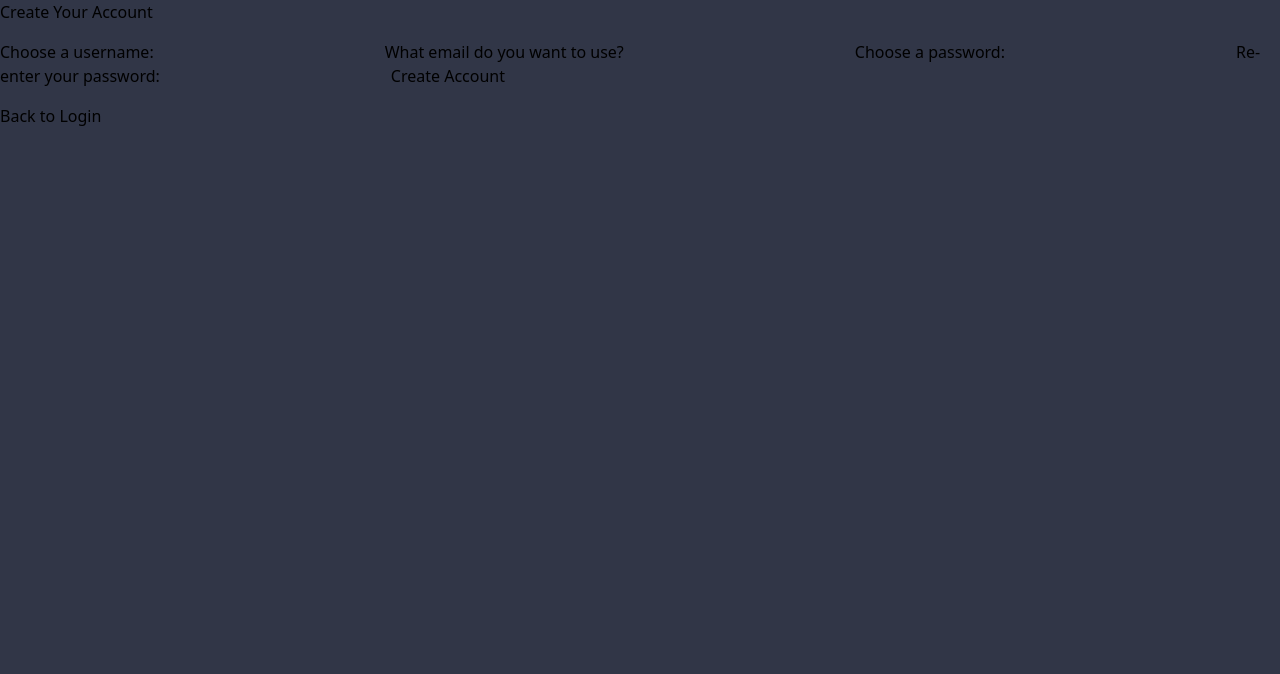
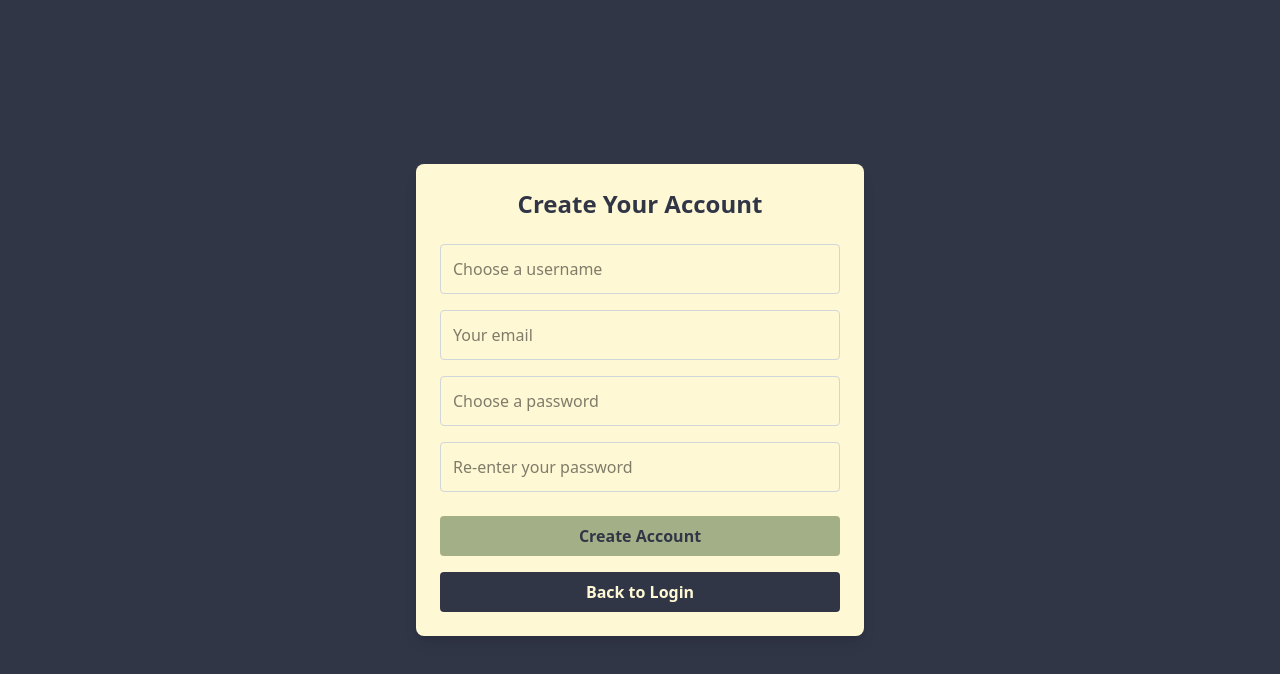
Before and after one commit to MagneticStar/SwanHacks2025, a React (Vite) app in the folder Frontend/swan-hacks/: page /signup in a window 1280 px wide. Shown: the top 674 px of the page. Built offline with nearby package versions, Linux system fonts and the light colour scheme.

Commit message:
feat: updating styles for user pages

```diff
--- a/Frontend/swan-hacks/src/App.jsx
+++ b/Frontend/swan-hacks/src/App.jsx
@@ -11,8 +11,8 @@ import Home from './components/home/Home';
 function App() {
 
   const [user, setUser] = useState({
-    id: '',
-    name: '',
+    id: '1',
+    name: '1',
     email: '',
     elo: ''
   });
--- a/Frontend/swan-hacks/src/components/user/UserDeletion.jsx
+++ b/Frontend/swan-hacks/src/components/user/UserDeletion.jsx
@@ -42,7 +42,6 @@ export default function DeleteUser({ userInfo, setUserInfo }) {
       setSuccess("Account deleted successfully 🤰");
       setUserInfo({ id: "", name: "", username: "", elo: "" });
       setTimeout(() => navigate("/signup"), 1500);
-
     } catch (err) {
       console.error(err);
       setError("Invalid username or password.");
@@ -50,19 +49,21 @@ export default function DeleteUser({ userInfo, setUserInfo }) {
   }
 
   return (
-    <div style={{ maxWidth: "400px", margin: "auto", padding: "1rem" }}>
-      <h1>Delete Account</h1>
-      <p style={{ marginBottom: "1rem" }}>
+    <div className="flex flex-col items-center justify-center min-h-screen px-5 py-10">
+      <div className="w-full max-w-md bg-[#FFF8D4] rounded-lg shadow-lg p-6">
+        <h1 className="text-2xl font-bold text-[#313647] mb-3">Delete Account</h1>
+        <p className="text-[#313647] mb-6">
           Enter your username and password to confirm account deletion.
         </p>
 
-      <form onSubmit={handleDelete}>
+        <form className="flex flex-col gap-4" onSubmit={handleDelete}>
           <input
             type="text"
             name="username"
             placeholder="Username"
             value={form.username}
             onChange={handleChange}
+            className="p-2 rounded border border-gray-300"
             required
           />
           <input
@@ -71,19 +72,32 @@ export default function DeleteUser({ userInfo, setUserInfo }) {
             placeholder="Password"
             value={form.password}
             onChange={handleChange}
+            className="p-2 rounded border border-gray-300"
             required
           />
-        <button type="submit" style={{ marginTop: "0.5rem" }}>Delete Account</button>
+
+          <div className="flex justify-between gap-4 mt-2">
+            {/* Delete button - warning color */}
+            <button
+              type="submit"
+              className="bg-red-500 text-white font-bold py-2 px-4 rounded hover:bg-red-600 transition"
+            >
+              Delete Account
+            </button>
+
+            {/* Back button - navigates without submitting */}
+            <button
+              type="button"
+              onClick={() => navigate("/user-info")}
+              className="bg-[#A3B087] text-[#313647] font-bold py-2 px-4 rounded hover:bg-[#8c9a6d] transition"
+            >
+              Back
+            </button>
+          </div>
         </form>
 
-      {error && <p style={{ color: "red" }}>{error}</p>}
-      {success && <p style={{ color: "green" }}>{success}</p>}
-
-      {/* Back button to /user-info */}
-      <div style={{ marginTop: "1rem" }}>
-        <Link to="/user-info">
-          <button>Back</button>
-        </Link>
+        {error && <p className="text-red-600 mt-4">{error}</p>}
+        {success && <p className="text-green-600 mt-4">{success}</p>}
       </div>
     </div>
   );
--- a/Frontend/swan-hacks/src/components/user/UserInfo.jsx
+++ b/Frontend/swan-hacks/src/components/user/UserInfo.jsx
@@ -1,25 +1,40 @@
 import { Link, Navigate } from "react-router-dom";
 
 export default function UserInfo({ userInfo }) {
-
-    if (!userInfo || !userInfo.id) {
+  if (!userInfo || !userInfo.id) {
     return <Navigate to="/login" replace />;
   }
 
   return (
-    <div style={{ maxWidth: "400px", margin: "auto", padding: "1rem" }}>
-      <h1>User Info</h1>
+    <div className="flex flex-col items-center justify-center min-h-screen px-5 py-10">
+      <div className="w-full max-w-md bg-[#FFF8D4] rounded-lg shadow-lg p-6">
+        <h1 className="text-2xl font-bold text-[#313647] mb-6">User Info</h1>
 
-      {userInfo && userInfo.id ? (
-        <div style={{ marginTop: "1rem" }}>
-          <p><strong>Elo:</strong> {userInfo.elo}</p>
+        <div className="flex flex-col gap-3 text-[#313647] mb-6">
+          <p>
+            <strong>Elo:</strong> <span className="text-[#A3B087]">{userInfo.elo}</span>
+          </p>
           <p><strong>Name:</strong> {userInfo.name}</p>
           <p><strong>Email:</strong> {userInfo.email}</p>
-          <Link to="/delete-user">Delete user</Link>
         </div>
-      ) : (
-        <p>No user info available.</p>
-      )}
+
+        {/* Buttons */}
+        <div className="flex justify-between gap-4 mt-2">
+          {/* Delete Account Button */}
+          <Link to="/delete-user">
+            <button className="bg-red-500 text-white font-bold py-2 px-4 rounded hover:bg-red-600 transition">
+              Delete Account
+            </button>
+          </Link>
+
+          {/* Back Button */}
+          <Link to="/">
+            <button className="bg-[#A3B087] text-[#313647] font-bold py-2 px-4 rounded hover:bg-[#8c9a6d] transition">
+              Back
+            </button>
+          </Link>
+        </div>
+      </div>
     </div>
   );
 }
--- a/Frontend/swan-hacks/src/components/user/UserLogin.jsx
+++ b/Frontend/swan-hacks/src/components/user/UserLogin.jsx
@@ -46,11 +46,9 @@ export default function UserLogin({ setUserInfo }) {
   }
 
   return (
-    <div className="min-h-screen flex items-center justify-center bg-background p-4">
-      <div className="card max-w-md w-full">
-        <h1 className="font-heading text-2xl mb-6 text-textPrimary text-center">
-          Login
-        </h1>
+    <div className="flex flex-col items-center justify-center min-h-screen px-5 py-10 bg-[#313647]">
+      <div className="w-full max-w-md bg-[#FFF8D4] rounded-lg shadow-lg p-6">
+        <h1 className="text-2xl font-bold text-[#313647] text-center mb-6">Login</h1>
 
         <form onSubmit={handleSubmit} className="flex flex-col gap-4">
           <input
@@ -60,7 +58,7 @@ export default function UserLogin({ setUserInfo }) {
             value={form.username}
             onChange={handleChange}
             required
-            className="p-3 rounded border border-gray-300 focus:outline-none focus:ring-2 focus:ring-primary"
+            className="p-3 rounded border border-gray-300 focus:outline-none focus:ring-2 focus:ring-[#A3B087]"
           />
           <input
             type="password"
@@ -69,18 +67,29 @@ export default function UserLogin({ setUserInfo }) {
             value={form.password}
             onChange={handleChange}
             required
-            className="p-3 rounded border border-gray-300 focus:outline-none focus:ring-2 focus:ring-primary"
+            className="p-3 rounded border border-gray-300 focus:outline-none focus:ring-2 focus:ring-[#A3B087]"
           />
-          <button type="submit" className="btn-primary mt-2">
+          <button
+            type="submit"
+            className="bg-[#A3B087] text-[#313647] font-bold py-2 px-4 rounded hover:bg-[#8c9a6d] transition mt-2"
+          >
             Login
           </button>
         </form>
 
-        {error && <p className="text-warning mt-3 text-center">{error}</p>}
+        {error && <p className="text-red-500 mt-3 text-center">{error}</p>}
 
-        <div className="mt-4 text-center">
+        <div className="flex justify-between gap-4 mt-2">
+          <Link to="/">
+            <button className="bg-[#313647] text-[#FFF8D4] font-bold py-2 px-4 rounded hover:bg-[#222939] transition">
+              Home
+            </button>
+          </Link>
+
           <Link to="/signup">
-            <button className="btn-secondary">Create Account</button>
+            <button className="bg-[#313647] text-[#FFF8D4] font-bold py-2 px-4 rounded hover:bg-[#222939] transition">
+              Create Account
+            </button>
           </Link>
         </div>
       </div>
--- a/Frontend/swan-hacks/src/components/user/UserSignup.jsx
+++ b/Frontend/swan-hacks/src/components/user/UserSignup.jsx
@@ -1,5 +1,5 @@
 import { useState } from "react";
-import { Link } from "react-router-dom"; // only if using React Router
+import { Link } from "react-router-dom";
 
 export default function UserSignup({ user, setUser }) {
   const [answers, setAnswers] = useState({
@@ -58,63 +58,77 @@ export default function UserSignup({ user, setUser }) {
   }
 
   return (
-    <div className="questionnaire">
+    <div className="flex flex-col items-center justify-center min-h-screen px-5 py-10 bg-[#313647]">
+      <div className="w-full max-w-md bg-[#FFF8D4] rounded-lg shadow-lg p-6">
+        <h1 className="text-2xl font-bold text-[#313647] text-center mb-6">
+          Create Your Account
+        </h1>
 
-      <h1 style={{ marginBottom: "1rem" }}>Create Your Account</h1>
-
-      <form onSubmit={handleSubmit}>
-        <label>
-          Choose a username:
+        <form onSubmit={handleSubmit} className="flex flex-col gap-4">
           <input
             type="text"
             name="username"
+            placeholder="Choose a username"
             value={answers.username}
             onChange={handleChange}
             required
+            className="p-3 w-full rounded border border-gray-300 focus:outline-none focus:ring-2 focus:ring-[#A3B087]"
           />
-        </label>
-
-        <label>
-          What email do you want to use?
           <input
             type="email"
             name="email"
+            placeholder="Your email"
             value={answers.email}
             onChange={handleChange}
             required
+            className="p-3 w-full rounded border border-gray-300 focus:outline-none focus:ring-2 focus:ring-[#A3B087]"
           />
-        </label>
-
-        <label>
-          Choose a password:
           <input
             type="password"
             name="password"
+            placeholder="Choose a password"
             value={answers.password}
             onChange={handleChange}
             required
+            className="p-3 w-full rounded border border-gray-300 focus:outline-none focus:ring-2 focus:ring-[#A3B087]"
           />
-        </label>
 
-        <label>
-          Re-enter your password:
+          {/* Confirm Password with floating tooltip */}
+          <div className="relative">
             <input
               type="password"
               name="confirmPassword"
+              placeholder="Re-enter your password"
               value={answers.confirmPassword}
               onChange={handleChange}
               required
+              className="p-3 w-full rounded border border-gray-300 focus:outline-none focus:ring-2 focus:ring-[#A3B087]"
             />
-        </label>
 
-        <button type="submit">Create Account</button>
+            {answers.confirmPassword && answers.password !== answers.confirmPassword && (
+              <div className="absolute -top-6 left-2 bg-red-500 text-white text-xs px-2 py-1 rounded shadow-md">
+                Passwords do not match
+              </div>
+            )}
+          </div>
+
+          <button
+            type="submit"
+            className="w-full bg-[#A3B087] text-[#313647] font-bold py-2 rounded hover:bg-[#8c9a6d] transition mt-2"
+          >
+            Create Account
+          </button>
         </form>
 
-      {error && <p style={{ color: "red" }}>{error}</p>}
+        {error && <p className="text-red-500 mt-3 text-center">{error}</p>}
 
-      {/* Link back to login */}
-      <div style={{ marginTop: "1rem" }}>
-        <Link to="/login">Back to Login</Link>
+        <div className="mt-4 text-center">
+          <Link to="/login">
+            <button className="w-full bg-[#313647] text-[#FFF8D4] font-bold py-2 rounded hover:bg-[#222939] transition">
+              Back to Login
+            </button>
+          </Link>
+        </div>
       </div>
     </div>
   );
```
Lines whose indentation alone changed are shown as unchanged.
